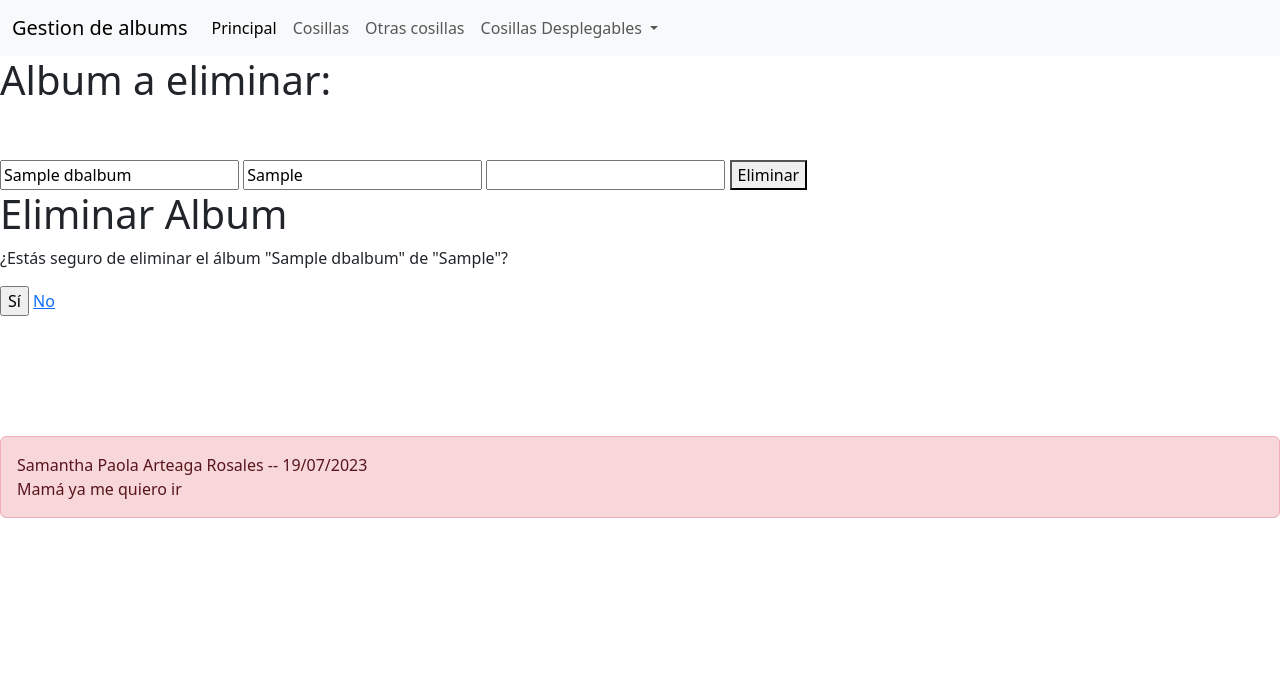
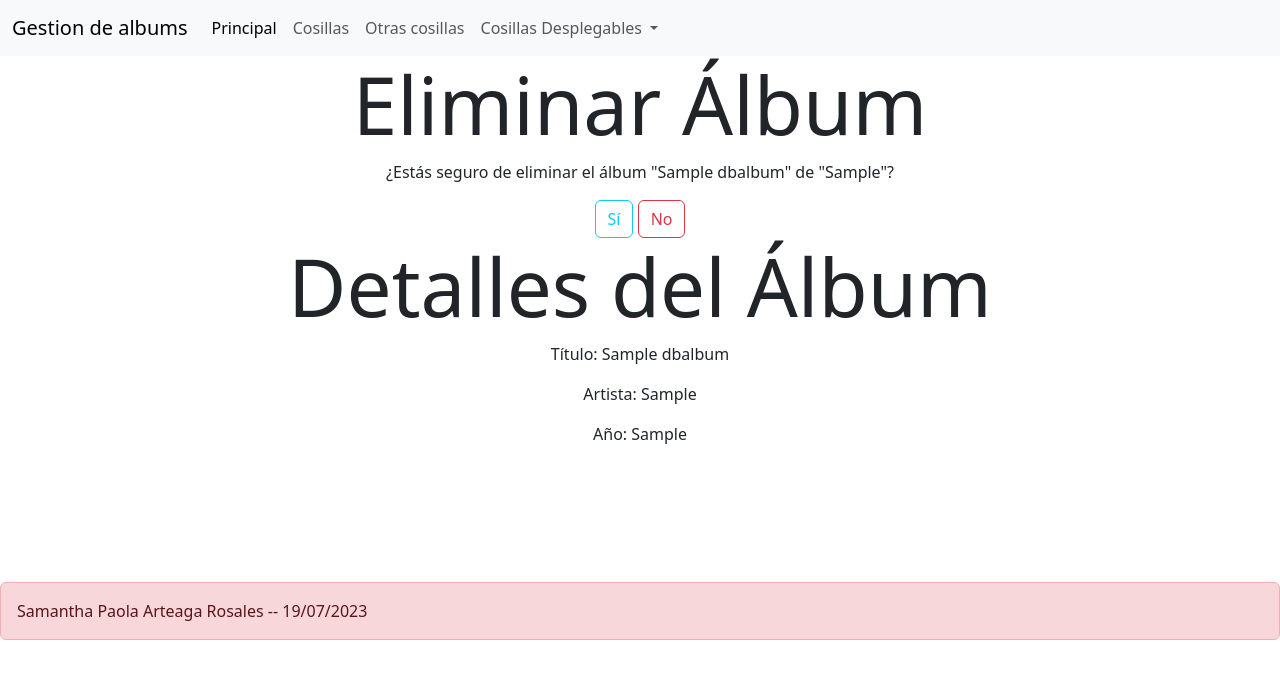
Before and after one commit to SamanthaArteaga/POOS181, a Flask app: page /mover/1 in a window 1280 px wide. Shown: the top 679 px of the page. Run offline with Flask 3, Linux system fonts and the light colour scheme; tables that the repository leaves empty or names only in its code hold one stand-in row (values such as "Sample post"); some libraries are stand-ins or nearby versions.

Commit message:
Se termino la practica
Se concluyo la practica con el ultimo paso que faltaba, que era modificar el mensaje de alerta al agregar, editar y eliminar

```diff
--- a/Practica5/app.py
+++ b/Practica5/app.py
@@ -46,58 +46,59 @@ def guardar():
     flash('El album fue agregado completamente')
     return redirect(url_for('index'))
 
+
 @app.route('/editar/<id>')
 def editar(id):
-   cursorID=mysql.connection.cursor()
-   cursorID.execute('select * from dbalbums where id= %s',(id))
-   consulID= cursorID.fetchone()
-   return render_template('EditarAlbum.html',album=consulID)
+    cursor = mysql.connection.cursor()
+    cursor.execute('SELECT * FROM dbalbums WHERE id = %s', (id,))
+    album = cursor.fetchone()
+    cursor.close()
+    return render_template('EditarAlbum.html', album=album)
 
-@app.route('/Actualizar/<id>',methods=['POST'])
+
+
+@app.route('/Actualizar/<id>', methods=['POST'])
 def actualizar(id):
+    if request.method == 'POST':
+        varTitulo = request.form['txtTitulo']
+        varArtist = request.form['txtArtista']
+        varAnio = request.form['txtAnio']
 
-    if request.method == 'POST':
-        varTitulo=request.form['txtTitulo']
-        varArtist=request.form['txtArtista']
-        varanio=request.form['txtAnio']
+        curAct = mysql.connection.cursor()
+        curAct.execute('UPDATE dbalbums SET titulo = %s, artista = %s, anio = %s WHERE id = %s', (varTitulo, varArtist, varAnio, id))
+        mysql.connection.commit()
+        curAct.close()
 
-        curAct= mysql.connection.cursor()
-        curAct.execute('update dbalbums set titulo= %s, artista= %s, anio= %s where id= %s',(varTitulo,varArtist,varanio,id))
-        mysql.connection.commit()
-
-    flash('Se actualizo el Album'+ varTitulo)
+        flash('Album actualizado: ' + varTitulo)
     return redirect(url_for('index'))
-
 
 
 @app.route('/mover/<id>')
 def mover(id):
-   cursorID=mysql.connection.cursor()
-   cursorID.execute('select * from dbalbums WHERE id = %s', (id))
-   consulID= cursorID.fetchone()
-   return render_template('ElimanarAlbum.html',album=consulID)
+    cursor = mysql.connection.cursor()
+    cursor.execute('SELECT * FROM dbalbums WHERE id = %s', (id,))
+    album = cursor.fetchone()
+    cursor.close()
+    return render_template('ElimanarAlbum.html', album=album)
 
-@app.route('/Eliminar/<id>',methods=['POST'])
+@app.route('/Eliminar/<id>', methods=['POST'])
 def eliminar(id):
+    if request.method == 'POST':
+        cur = mysql.connection.cursor()
 
-    if request.method == 'POST':
-        eliTitulo=request.form['txtTitulo']
-        eliArtist=request.form['txtArtista']
-        elianio=request.form['txtAnio']
+        if 'confirmar' in request.form:
+            cur.execute('DELETE FROM dbalbums WHERE id = %s', (id,))
+            mysql.connection.commit()
+            flash('Se eliminó de la BD')
+        else:
+            flash('No se eliminó el álbum')
 
-        curEli= mysql.connection.cursor()
-        curEli.execute('delete from dbalbums  where id= %s',(id))
-        mysql.connection.commit()
-
-    if 'confirmar' in request.form:
-            curEli = mysql.connection.cursor()
-            curEli.execute('DELETE FROM dbalbums WHERE id = %s', (id,))
-            mysql.connection.commit()
-            flash('Se eliminó de la BD: ' + eliTitulo)
-    else:
-            flash('No se eliminó el álbum: ' + eliTitulo)
+        cur.close()
 
     return redirect(url_for('index'))
+
+if __name__ == '__main__':
+    app.run(debug=True)
 
 
 #Ejecución del Servidor en el puerto 5000
--- a/Practica5/templates/ElimanarAlbum.html
+++ b/Practica5/templates/ElimanarAlbum.html
@@ -1,22 +1,16 @@
 {% extends 'plantilla.html' %}
 {% block body %}
 
-    <h1>Album a eliminar: </h1>
-    <br>
-    <br>
-    <form action="/Eliminar/{{album.0}}" method="POST">
+    <h1 class="display-1 text-center">Eliminar Álbum</h1>
+    <p class="text-center">¿Estás seguro de eliminar el álbum "{{ album[1] }}" de "{{ album[2] }}"?</p>
+    <form action="{{ url_for('eliminar', id=album[0]) }}" method="POST" class="text-center">
+        <input type="submit" name="confirmar" value="Sí" type="button" class="btn btn-outline-info">
+        <a href="{{ url_for('index') }}" class="btn btn-outline-danger">No</a>
+    </form>
 
-        <input type="text" name ="txtTitulo" value="{{album.1}}">
-        <input type="text" name="txtArtista" value="{{album.2}}">
-        <input type="number" name="txtAnio" value="{{album.3}}">
+    <h1 class="display-1 text-center">Detalles del Álbum</h1>
+    <p class="text-center">Título: {{ album[1] }}</p>
+    <p class="text-center">Artista: {{ album[2] }}</p>
+    <p class="text-center">Año: {{ album[3] }}</p>
 
-        <button type="submit">Eliminar</button>
-
-        </form>
-        <h1>Eliminar Album</h1>
-    <p>¿Estás seguro de eliminar el álbum "{{ album[1] }}" de "{{ album[2] }}"?</p>
-    <form action="{{ url_for('eliminar', id=album[0]) }}" method="POST">
-        <input type="submit" name="confirmar" value="Sí">
-        <a href="{{ url_for('index') }}">No</a>
-    </form>
-    {% endblock %}
+{% endblock %}
--- a/Practica5/templates/plantilla.html
+++ b/Practica5/templates/plantilla.html
@@ -3,7 +3,11 @@
 <head>
     <meta charset="UTF-8">
     <meta name="viewport" content="width=device-width, initial-scale=1.0">
+    <link rel="stylesheet" href="https://cdn.jsdelivr.net/npm/bootstrap-icons@1.10.5/font/bootstrap-icons.css">
     <link href="https://cdn.jsdelivr.net/npm/bootstrap@5.3.0/dist/css/bootstrap.min.css" rel="stylesheet" integrity="sha384-9ndCyUaIbzAi2FUVXJi0CjmCapSmO7SnpJef0486qhLnuZ2cdeRhO02iuK6FUUVM" crossorigin="anonymous">
+
+    <script src="https://cdn.jsdelivr.net/npm/sweetalert2@11"></script>
+
 
     <title>Soy la plantilla</title>
 </head>
@@ -54,14 +58,14 @@
 
     <div class="alert alert-danger" role="alert">
         Samantha Paola Arteaga Rosales -- 19/07/2023
-        <br>
-
-        Mamá ya me quiero ir
       </div>
 
 
 
 
     <script src="https://cdn.jsdelivr.net/npm/bootstrap@5.3.0/dist/js/bootstrap.bundle.min.js" integrity="sha384-geWF76RCwLtnZ8qwWowPQNguL3RmwHVBC9FhGdlKrxdiJJigb/j/68SIy3Te4Bkz" crossorigin="anonymous"></script>
-</body>
+
+
+  </body>
+
 </html>
```
Also changed, not shown: Practica5/templates/EditarAlbum.html (+12 -10 lines), Practica5/templates/index.html (+14 -5 lines).
